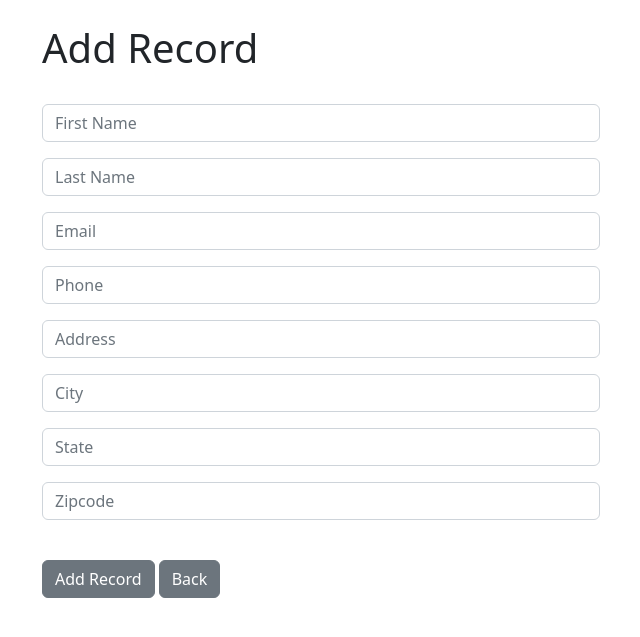
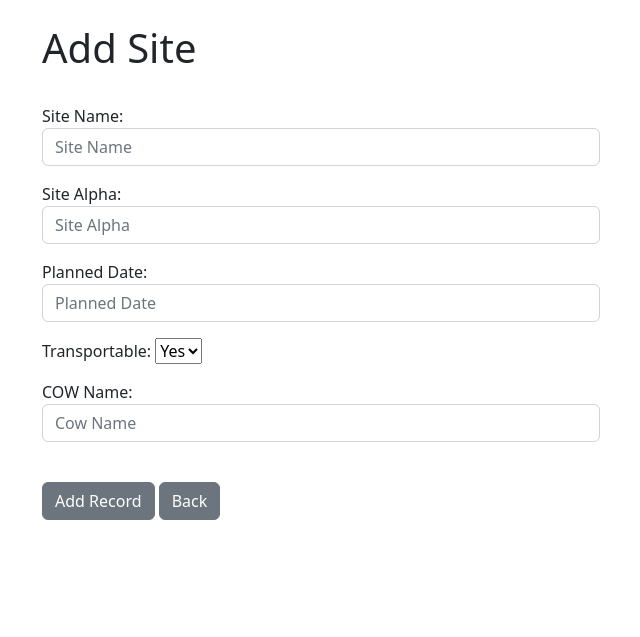
Before and after one commit to nuwanch/sparkRF, a Django app: page /add_record/ in a window 1280 px wide. Shown: the part 56-693 px from the top of the page, without its empty margins (319-959 px from the left). Run offline with Django 4.2, Linux system fonts and the light colour scheme; the visitor is signed in with stand-in values (Sample User, id 1).

Commit message:
database_creation

```diff
--- a/website/admin.py
+++ b/website/admin.py
@@ -2,6 +2,6 @@ from django.contrib import admin
 
 # Register your models here.
 from django.contrib import admin
-from .models import Record
+from .models import Record,Site
 
-admin.site.register(Record)
+admin.site.register(Site)
--- a/website/forms.py
+++ b/website/forms.py
@@ -1,7 +1,7 @@
 from django.contrib.auth.forms import UserCreationForm
 from django.contrib.auth.models import User
 from django import forms
-from .models import Record
+from .models import Site
 
 
 class SignUpForm(UserCreationForm):
@@ -9,39 +9,41 @@ class SignUpForm(UserCreationForm):
     first_name = forms.CharField(label="", max_length=100, widget=forms.TextInput(attrs={'class':'form-control','placeholder':'First Name'}))
     last_name = forms.CharField(label="", max_length=100, widget=forms.TextInput(attrs={'class':'form-control','placeholder':'Last Name'}))
 
-class Meta:
-    model = User
-    fields = ('username','first_name', 'last_name', 'email', 'password1', 'password2')
+    class Meta:
+        model = User
+        fields = ('username','first_name', 'last_name', 'email', 'password1', 'password2')
 
 
-def __init__(self, *args, **kwargs):
-        super(SignUpForm, self).__init__(*args, **kwargs)
+    def __init__(self, *args, **kwargs):
+            super(SignUpForm, self).__init__(*args, **kwargs)
 
-        self.fields['username'].widget.attrs['class'] = 'form-control'
-        self.fields['username'].widget.attrs['placeholder'] = 'User Name'
-        self.fields['username'].label = ''
-        self.fields['username'].help_text = '<span class="form-text text-muted"><small>Required. 150 characters or fewer. Letters, digits and @/./+/-/_ only.</small></span>'
+            self.fields['username'].widget.attrs['class'] = 'form-control'
+            self.fields['username'].widget.attrs['placeholder'] = 'User Name'
+            self.fields['username'].label = ''
+            self.fields['username'].help_text = '<span class="form-text text-muted"><small>Required. 150 characters or fewer. Letters, digits and @/./+/-/_ only.</small></span>'
 
-        self.fields['password1'].widget.attrs['class'] = 'form-control'
-        self.fields['password1'].widget.attrs['placeholder'] = 'Password'
-        self.fields['password1'].label = ''
-        self.fields['password1'].help_text = '<ul class="form-text text-muted small"><li>Your password can\'t be too similar to your other personal information.</li><li>Your password must contain at least 8 characters.</li><li>Your password can\'t be a commonly used password.</li><li>Your password can\'t be entirely numeric.</li></ul>'
+            self.fields['password1'].widget.attrs['class'] = 'form-control'
+            self.fields['password1'].widget.attrs['placeholder'] = 'Password'
+            self.fields['password1'].label = ''
+            self.fields['password1'].help_text = '<ul class="form-text text-muted small"><li>Your password can\'t be too similar to your other personal information.</li><li>Your password must contain at least 8 characters.</li><li>Your password can\'t be a commonly used password.</li><li>Your password can\'t be entirely numeric.</li></ul>'
 
-        self.fields['password2'].widget.attrs['class'] = 'form-control'
-        self.fields['password2'].widget.attrs['placeholder'] = 'Confirm Password'
-        self.fields['password2'].label = ''
-        self.fields['password2'].help_text = '<span class="form-text text-muted"><small>Enter the same password as before, for verification.</small></span>'
+            self.fields['password2'].widget.attrs['class'] = 'form-control'
+            self.fields['password2'].widget.attrs['placeholder'] = 'Confirm Password'
+            self.fields['password2'].label = ''
+            self.fields['password2'].help_text = '<span class="form-text text-muted"><small>Enter the same password as before, for verification.</small></span>'
 
-class AddRecordForm(forms.ModelForm):
-	first_name = forms.CharField(required=True, widget=forms.widgets.TextInput(attrs={"placeholder":"First Name", "class":"form-control"}), label="")
-	last_name = forms.CharField(required=True, widget=forms.widgets.TextInput(attrs={"placeholder":"Last Name", "class":"form-control"}), label="")
-	email = forms.CharField(required=True, widget=forms.widgets.TextInput(attrs={"placeholder":"Email", "class":"form-control"}), label="")
-	phone = forms.CharField(required=True, widget=forms.widgets.TextInput(attrs={"placeholder":"Phone", "class":"form-control"}), label="")
-	address = forms.CharField(required=True, widget=forms.widgets.TextInput(attrs={"placeholder":"Address", "class":"form-control"}), label="")
-	city = forms.CharField(required=True, widget=forms.widgets.TextInput(attrs={"placeholder":"City", "class":"form-control"}), label="")
-	state = forms.CharField(required=True, widget=forms.widgets.TextInput(attrs={"placeholder":"State", "class":"form-control"}), label="")
-	zipcode = forms.CharField(required=True, widget=forms.widgets.TextInput(attrs={"placeholder":"Zipcode", "class":"form-control"}), label="")
+Op_BOOP= [
+    ('Yes','Yes'),
+    ('No','No'),
+        ]
 
-	class Meta:
-		model = Record
-		exclude = ("user",)
+class AddBasicInfoForm(forms.ModelForm):
+    site_name = forms.CharField(required=True, widget=forms.widgets.TextInput(attrs={"placeholder":"Site Name", "class":"form-control"}), label="Site Name")
+    site_alpha = forms.CharField(required=True, widget=forms.widgets.TextInput(attrs={"placeholder":"Site Alpha", "class":"form-control"}), label="Site Alpha")
+    proposedRFS_date = forms.CharField(required=True, widget=forms.widgets.TextInput(attrs={"placeholder":"Planned Date", "class":"form-control"}), label="Planned Date")
+    transportable_cow = forms.CharField(required=True, widget=forms.Select(choices=Op_BOOP), label="Transportable")
+    cow_name = forms.CharField(required=True, widget=forms.widgets.TextInput(attrs={"placeholder":"Cow Name", "class":"form-control"}), label="COW Name")
+
+    class Meta:
+          model = Site
+          fields = ('site_name','site_alpha','proposedRFS_date','transportable_cow','cow_name')
--- a/website/models.py
+++ b/website/models.py
@@ -14,3 +14,14 @@ class Record(models.Model):
 
     def __str__(self):
         return(f"{self.first_name} {self.last_name}")
+
+class Site(models.Model):
+    created_at = models.DateTimeField(auto_now_add=True)
+    site_name = models.CharField(max_length=50)
+    site_alpha = models.CharField(max_length=10)
+    proposedRFS_date = models.DateField()
+    transportable_cow = models.CharField(max_length=50)
+    cow_name = models.CharField(max_length=100)
+
+    def __str__(self):
+        return(f"{self.site_name} {self.site_alpha}")
--- a/website/templates/add_record.html
+++ b/website/templates/add_record.html
@@ -2,7 +2,7 @@
 {% block content %}
 
 <div class="col-md-6 offset-md-3">
-<h1>Add Record</h1>
+<h1>Add Site</h1>
 <br/>
 
 <form method="POST" action="{% url 'add_record' %}">
--- a/website/views.py
+++ b/website/views.py
@@ -1,7 +1,7 @@
 from django.shortcuts import render, redirect
 from django.contrib.auth import authenticate, login, logout
 from django.contrib import messages
-from .forms import SignUpForm, AddRecordForm
+from .forms import SignUpForm, AddBasicInfoForm
 from .models import Record
 
 
@@ -70,7 +70,7 @@ def delete_record(request, pk):
 
 
 def add_record(request):
-	form = AddRecordForm(request.POST or None)
+	form = AddBasicInfoForm(request.POST or None)
 	if request.user.is_authenticated:
 		if request.method == "POST":
 			if form.is_valid():
@@ -86,7 +86,7 @@ def add_record(request):
 def update_record(request, pk):
 	if request.user.is_authenticated:
 		current_record = Record.objects.get(id=pk)
-		form = AddRecordForm(request.POST or None, instance=current_record)
+		form = AddBasicInfoForm(request.POST or None, instance=current_record)
 		if form.is_valid():
 			form.save()
 			messages.success(request, "Record Has Been Updated!")
```
Also changed, not shown: website/templates/basic_info.html (added, +21 -0 lines), website/migrations/0002_site.py (added).
